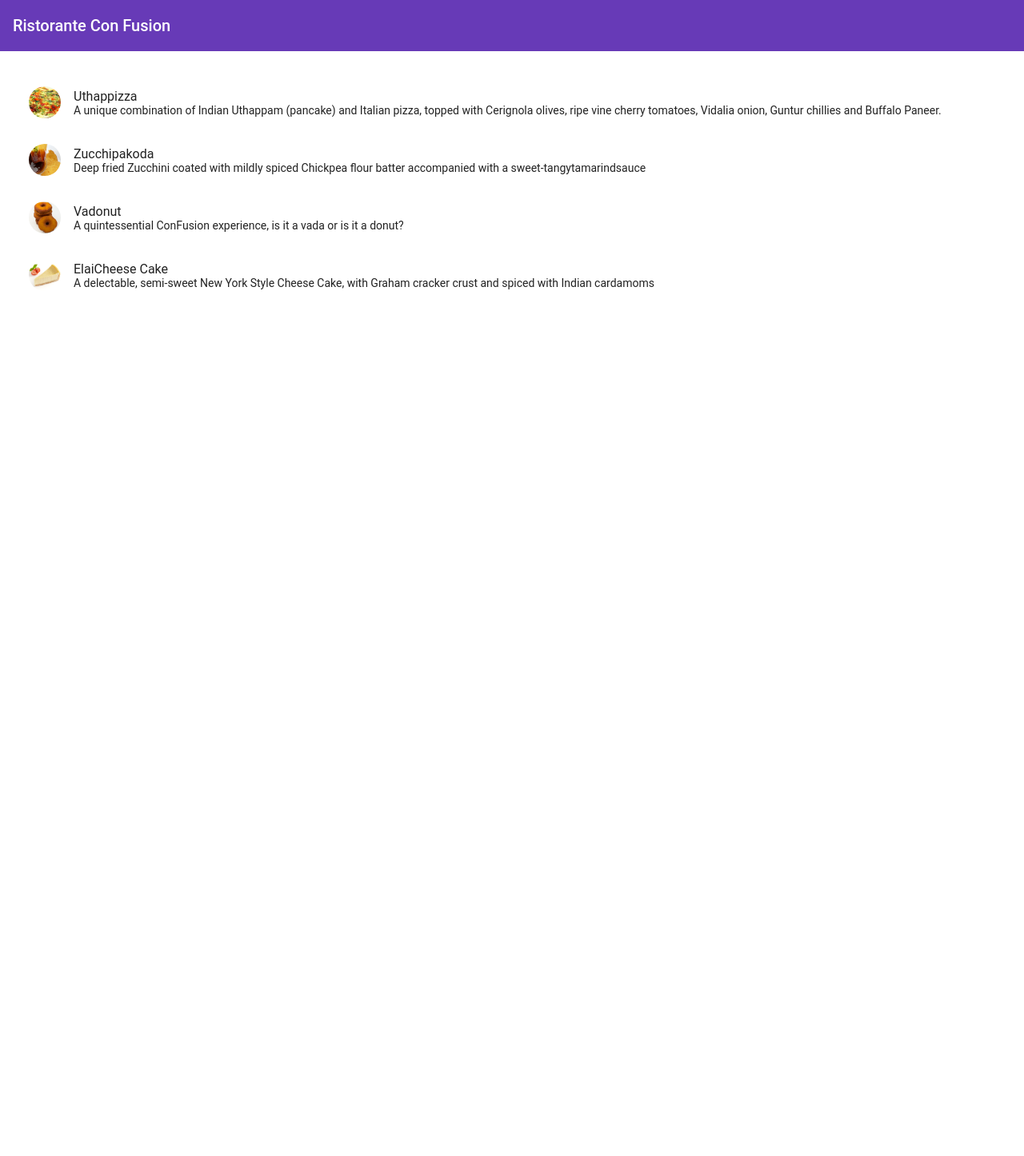
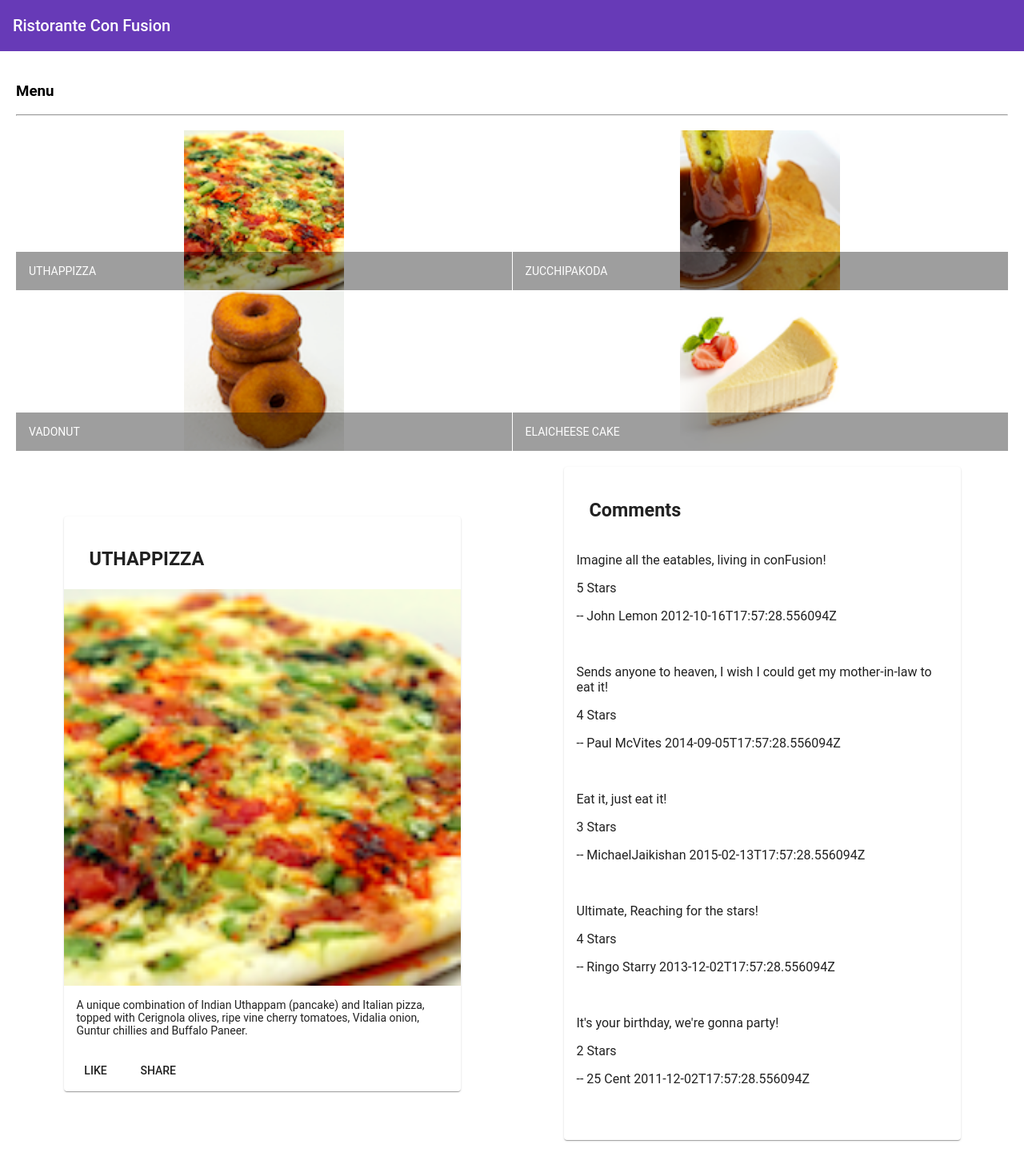
Before and after one commit to Vanessasoliveira/conFusion, an Angular app: page / in a window 1280 px wide. Shown: the whole page at 80% size. Before the commit the page ends 800 px from the top, so only its background shows below. Built offline with nearby package versions, Linux system fonts and the light colour scheme.

Commit message:
Third commit

```diff
--- a/src/app/app.component.html
+++ b/src/app/app.component.html
@@ -1,2 +1,3 @@
 <mat-toolbar color="primary"> <span> Ristorante Con Fusion</span></mat-toolbar>
 <app-menu></app-menu>
+<app-dishdetail></app-dishdetail>
--- /dev/null
+++ b/src/app/dishdetail/dishdetail.component.html
@@ -0,0 +1,43 @@
+<div class="container" fxLayout="row" fxLayout.sm="column" fxLayout.xs="column"
+  fxLayoutAlign.gt-md="space-around center" fxLayoutGap="10px" fxLayoutGap.xs="0">
+
+
+  <div fxFlex="40" *ngIf="dish">
+    <mat-card>
+      <mat-card-header>
+        <mat-card-title>
+          <h3>{{dish.name | uppercase}}</h3>
+        </mat-card-title>
+
+      </mat-card-header>
+      <img mat-card-image src={{dish.image}} alt={{dish.name}}>
+      <mat-card-content>
+        <p>{{dish.description}}</p>
+      </mat-card-content>
+      <mat-card-actions>
+        <button mat-button>LIKE</button>
+        <button mat-button>SHARE</button>
+      </mat-card-actions>
+    </mat-card>
+
+  </div>
+
+  <div fxFlex="40">
+
+    <mat-card>
+      <mat-card-header>
+        <mat-card-title>
+          <h3>Comments</h3>
+        </mat-card-title>
+      </mat-card-header>
+      <mat-list-item *ngFor="let Comments of dish.comments">
+        <p matLine>{{Comments.comment}}</p>
+        <p matLine>{{Comments.rating}} Stars</p>
+        <p matLine>-- {{Comments.author}} {{Comments.date}}</p>
+        <br>
+      </mat-list-item>
+      <p></p>
+      <p></p>
+    </mat-card>
+
+  </div>
--- /dev/null
+++ b/src/app/dishdetail/dishdetail.component.ts
@@ -0,0 +1,64 @@
+import { Component, OnInit } from '@angular/core';
+import { MenuComponent } from '../menu/menu.component';
+import { Dish } from '../shared/dish';
+
+const DISH= {
+  id: '0',
+  name: 'Uthappizza',
+  image: '/assets/images/uthappizza.png',
+  category: 'mains',
+  featured: true,
+  label: 'Hot',
+  price: '4.99',
+  //tslint:disable-next-line:max-line-length
+  description: 'A unique combination of Indian Uthappam (pancake) and Italian pizza, topped with Cerignola olives, ripe vine cherry tomatoes, Vidalia onion, Guntur chillies and Buffalo Paneer.',
+  comments: [
+    {
+      rating: 5,
+      comment: 'Imagine all the eatables, living in conFusion!',
+      author: 'John Lemon',
+      date: '2012-10-16T17:57:28.556094Z'
+    },
+    {
+      rating: 4,
+      comment: 'Sends anyone to heaven, I wish I could get my mother-in-law to eat it!',
+      author: 'Paul McVites',
+      date: '2014-09-05T17:57:28.556094Z'
+    },
+    {
+      rating: 3,
+      comment: 'Eat it, just eat it!',
+      author: 'MichaelJaikishan',
+      date: '2015-02-13T17:57:28.556094Z'
+    },
+    {
+      rating: 4,
+      comment: 'Ultimate, Reaching for the stars!',
+      author: 'Ringo Starry',
+      date: '2013-12-02T17:57:28.556094Z'
+    },
+    {
+      rating: 2,
+      comment: 'It\'s your birthday, we\'re gonna party!',
+      author: '25 Cent',
+      date: '2011-12-02T17:57:28.556094Z'
+    }
+  ]
+};
+
+@Component({
+  selector: 'app-dishdetail',
+  templateUrl: './dishdetail.component.html',
+  styleUrls: ['./dishdetail.component.scss']
+})
+export class DishdetailComponent implements OnInit {
+
+
+  dish = DISH;
+
+    constructor() { }
+
+  ngOnInit() {
+  }
+
+}
--- a/src/app/menu/menu.component.html
+++ b/src/app/menu/menu.component.html
@@ -1,15 +1,22 @@
 <div class="container" fxLayout="column" fxLayoutGap="10px">
 
-  <mat-list fxFlex>
-    <mat-list-item *ngFor="let dish of dishes">
-      <img matListAvatar src={{dish.image}} alt={{dish.name}}>
-      <h1 matLine>{{dish.name}}</h1>
-      <p matLine>
-        <span>{{dish.description}}</span>
-      </p>
+  <div flFlex>
+    <div>
+      <h3>Menu</h3>
+      <hr>
+    </div>
+  </div>
+
+  <div fxFlex>
+    <mat-grid-list fxFlex cols="2" rowHeight="200px">
+      <mat-grid-tile *ngFor="let dish of dishes">
+        <img height="200px" matListAvatar src={{dish.image}} alt={{dish.name}}>
+        <mat-grid-tile-footer>
+          <h1 matLine>{{dish.name | uppercase}}</h1>
+        </mat-grid-tile-footer>
+      </mat-grid-tile>
+    </mat-grid-list>
 
 
-    </mat-list-item>
-  </mat-list>
 
 </div>
--- a/src/app/menu/menu.component.ts
+++ b/src/app/menu/menu.component.ts
@@ -1,15 +1,7 @@
 import { Component, OnInit } from '@angular/core';
 import { Dish } from '../shared/dish';
 
-@Component({
-  selector: 'app-menu',
-  templateUrl: './menu.component.html',
-  styleUrls: ['./menu.component.scss']
-})
-export class MenuComponent implements OnInit {
-
-
-  dishes: Dish[] = [
+const DISHES: Dish[] = [
   {
     id:'0',
     name:'Uthappizza',
@@ -52,10 +44,22 @@ export class MenuComponent implements OnInit {
 description:'A delectable, semi-sweet New York Style Cheese Cake, with Graham cracker crust and spiced with Indian cardamoms'
   }
 ];
+@Component({
+  selector: 'app-menu',
+  templateUrl: './menu.component.html',
+  styleUrls: ['./menu.component.scss']
+})
+export class MenuComponent implements OnInit {
+
+
+  dishes = DISHES;
+
+  selectedDish: Dish = DISHES[0];
+
 
   constructor() { }
 
-  ngOnInit(): void {
+  ngOnInit() {
   }
 
 }
--- a/src/app/shared/dish.ts
+++ b/src/app/shared/dish.ts
@@ -8,4 +8,5 @@ export class Dish{
   price: string="";
   description: string ="";
 
+
 }
```
Also changed, not shown: src/app/app.module.ts (+10 -2 lines), src/app/shared/dishDetail.ts (added, +11 -0 lines), src/app/dishdetail/dishdetail.component.scss (added), 1 other file (tests, documents, lock files or other folders). Lines whose indentation alone changed are shown as unchanged.
